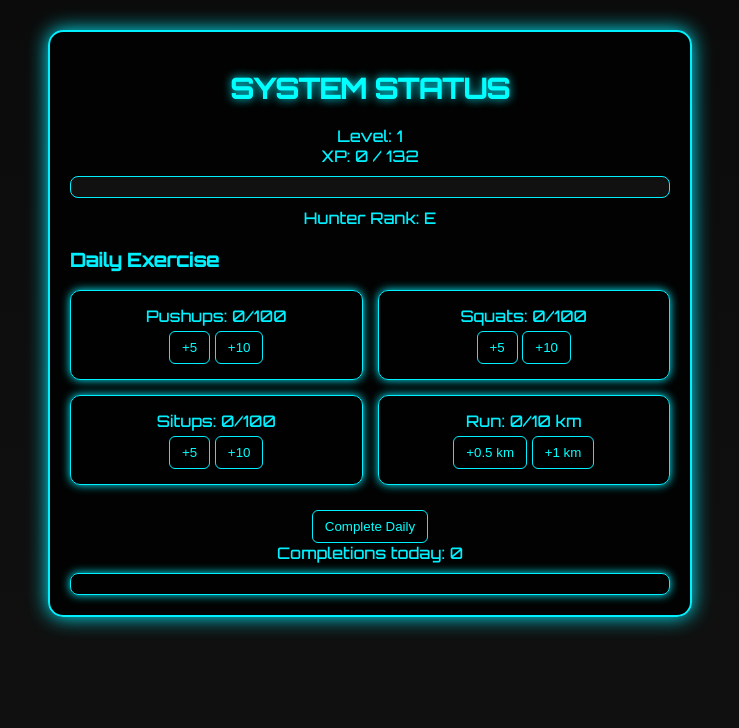
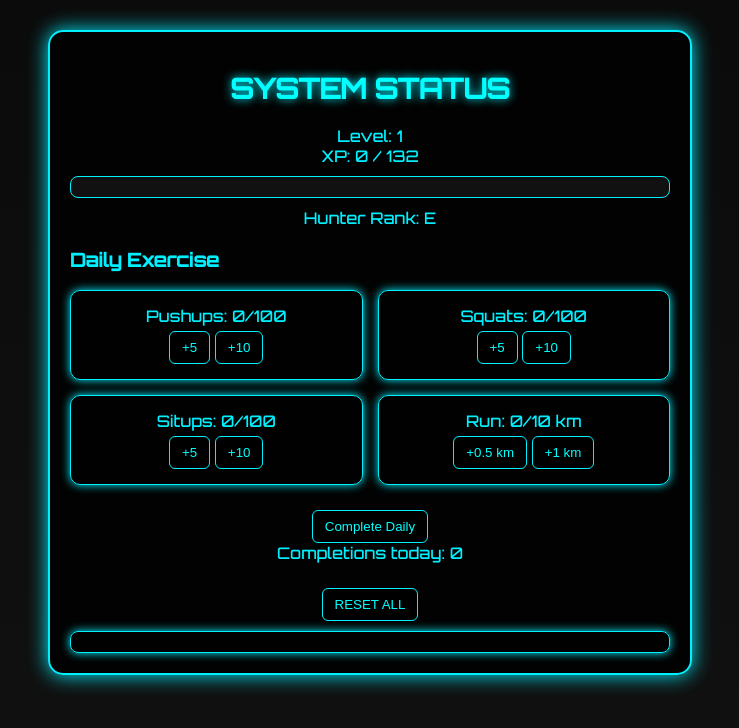
Before and after one commit to MAYONSHARAN/PlayerSystem, a plain HTML site: page index.html in a window 1280 px wide. Shown: the whole page, without its empty margins (270-1009 px from the left). Drawn offline with Linux system fonts and the light colour scheme.

Commit message:
Update index.html

```diff
--- a/index.html
+++ b/index.html
@@ -127,10 +127,14 @@
       <button class="btn" onclick="addRun(1)">+1 km</button>
     </div>
   </div>
+
   <div style="text-align:center; margin-bottom:10px;">
     <button class="btn" onclick="completeDaily()">Complete Daily</button>
     <div>Completions today: <span id="completions">0</span></div>
+    <br>
+    <button class="btn" onclick="resetAll()">RESET ALL</button>
   </div>
+
   <div class="activity-log" id="log"></div>
 </div>
 <script>
@@ -171,7 +175,7 @@ function addSitups(n){ state.situps+=n; checkDaily(); updateUI(); }
 function addRun(n){ state.run+=n; checkDaily(); updateUI(); }
 function checkDaily(){ if(state.pushups>=100 && state.squats>=100 && state.situps>=100 && state.run>=10){ if(state.completions==0){ gainXp(100,'Daily goal'); } else { gainXp(50,'Extra daily'); } state.completions++; log(`[SYSTEM]: Daily completed (${state.completions})`); } }
 function completeDaily(){ if(state.completions==0)gainXp(100,'Manual daily'); else gainXp(50,'Manual repeat'); state.completions++; log(`[SYSTEM]: Manual daily completion (${state.completions})`); updateUI(); }
-function resetAll(){ if(!confirm('Reset all progress?')) return; state={level:1,xp:0,pushups:0,squats:0,situps:0,run:0,completions:0,lastDate:new Date().toDateString()}; document.getElementById('log').innerHTML=''; save(); updateUI(); }
+function resetAll(){ if(!confirm('Reset all progress?')) return; state={level:1,xp:0,pushups:0,squats:0,situps:0,run:0,completions:0,lastDate:new Date().toDateString()}; document.getElementById('log').innerHTML=''; log('[SYSTEM]: All progress reset.'); save(); updateUI(); }
 
 load(); checkDailyReset(); updateUI();
 </script>
```
